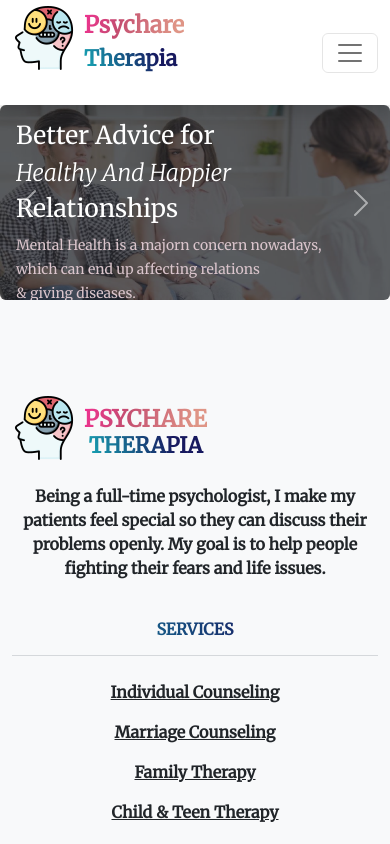
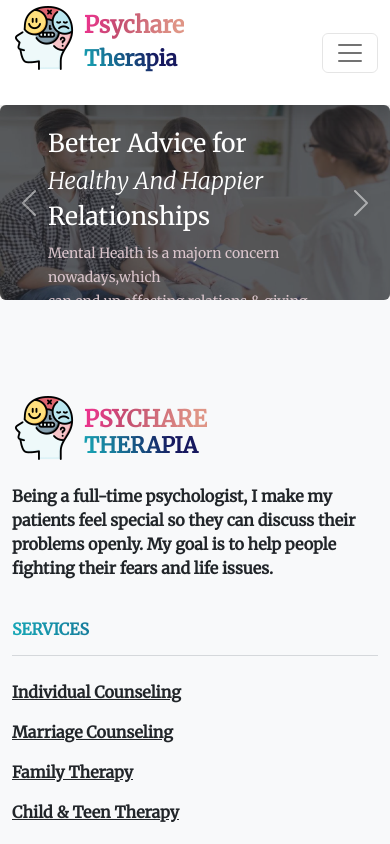
Before and after one commit to RamisaBinteAzad/psychare-therapia-client, a React (Create React App) app: page / in a window 390 px wide. Shown: the top 844 px of the page. Built offline with nearby package versions, Linux system fonts and the light colour scheme.

Commit message:
New Changes in footer Added

```diff
--- a/src/Pages/Home/Banner/Banner.js
+++ b/src/Pages/Home/Banner/Banner.js
@@ -12,18 +12,18 @@ const Banner = () => {
   return (
     <div
       id="carouselExampleControls"
-      className="carousel slide height-change w-100  "
+      className="carousel slide height-change w-100   "
       data-bs-ride="carousel"
     >
       <div className="carousel-inner    ">
         <div className="carousel-item active    ">
-          <div className="card   text-bg-dark border-0 ">
+          <div className="card   text-bg-dark border-0 h-100 w-100  ">
             <img
               src={img1}
               className="card-img img-fluid opacity  w-100 h-100"
               alt=""
             />
-            <div className="card-img-overlay   container align-items-center     d-none d-md-flex ">
+            <div className="card-img-overlay container align-items-center     d-none d-md-flex ">
               <div className="header">
                 <h1 className="display-4   text-light">Better Advice for</h1>
 
@@ -64,7 +64,7 @@ const Banner = () => {
                 </div>
               </div>
             </div>
-            <div className="card-img-overlay d-flex  container     d-md-none d-flex py-auto mx-auto ">
+            <div className="card-img-overlay d-flex  container  py-4 px-5  d-md-none d-flex py-auto mx-auto ">
               <div className="header ">
                 <h2 className="   ">Better Advice for</h2>
 
@@ -74,14 +74,13 @@ const Banner = () => {
                 <h2 className="">Relationships</h2>
 
                 <span>
-                  <small className="text-gray   ">
-                    Mental Health is a majorn concern nowadays,
+                  <small className="text-gray ">
+                    Mental Health is a majorn concern nowadays,which
                     <br />
-                    which can end up affecting relations
-                    <br />& giving diseases.
+                    can end up affecting relations & giving diseases.
                   </small>
                 </span>
-                <div className="">
+                <div className="mt-2">
                   <Link to="/">
                     <button
                       type="button"
@@ -158,7 +157,7 @@ const Banner = () => {
                 </div>
               </div>
             </div>
-            <div className="card-img-overlay d-flex  container  border    d-md-none d-flex py-auto mx-auto ">
+            <div className="card-img-overlay d-flex  container  border   py-4 px-5   d-md-none d-flex py-auto mx-auto ">
               <div className="header ">
                 <h2 className="   ">Transform your</h2>
 
@@ -212,7 +211,7 @@ const Banner = () => {
               alt=""
             />
 
-            <div className="card-img-overlay d-flex container align-items-center  d-none d-md-flex   ">
+            <div className="card-img-overlay   container   align-items-center  d-none d-md-flex   ">
               <div className="">
                 <h1 className="display-4   text-light">Help family members</h1>
                 <h3 className="display-5   text-light">
@@ -254,7 +253,7 @@ const Banner = () => {
                 </div>
               </div>
             </div>
-            <div className="card-img-overlay d-flex  container  border    d-md-none d-flex py-auto mx-auto ">
+            <div className="card-img-overlay d-flex  container  border  py-4 px-5   d-md-none d-flex py-auto mx-auto ">
               <div className="header ">
                 <h2 className="   ">Help family members</h2>
 
--- a/src/Pages/Shared/Footer/Footer.js
+++ b/src/Pages/Shared/Footer/Footer.js
@@ -7,7 +7,7 @@ import './Footer.css'
 const Footer = () => {
   return (
     <div className="bg-light shadow-lg">
-      <footer className="text-center text-lg-start  text-muted">
+      <footer className=" text-lg-start  text-muted">
         <section className="d-flex justify-content-center justify-content-lg-between p-4  ">
           {/* <div className="me-5 d-none d-lg-block  text-white me-auto">
             <span className="text-center">
@@ -17,7 +17,7 @@ const Footer = () => {
         </section>
 
         <section className="">
-          <div className="container text-center text-md-start mt-5">
+          <div className="container   text-md-start mt-5">
             <div className="row mt-3">
               <div className="col-md-4 col-lg-3 col-xl-3 mx-auto mb-4">
                 <h6 className="text-uppercase text-white fw-bold mb-4">
```
